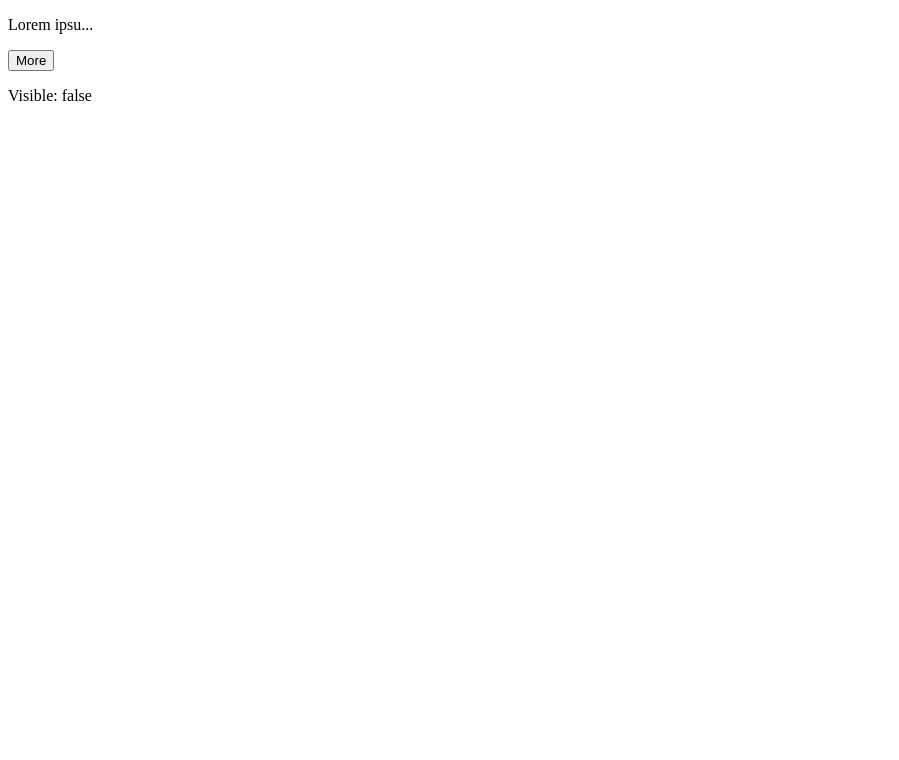
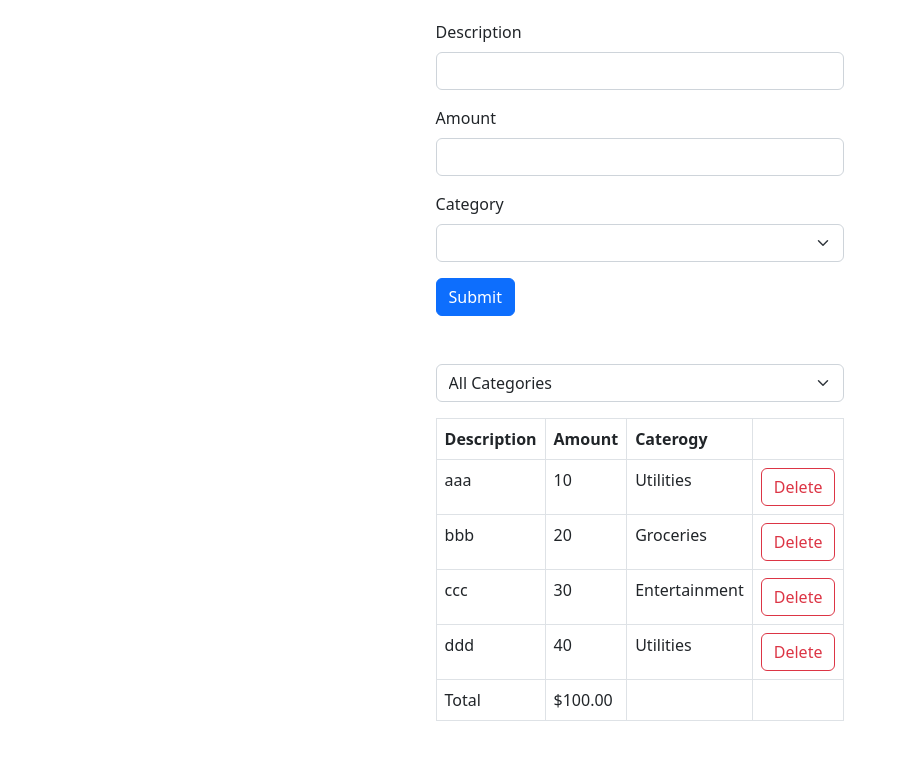
Before and after one commit to LucasSeverino/react-gaming-app, a React (Vite) app: page / in a window 1280 px wide. Shown: the top 760 px of the page, without its empty margins (0-899 px from the left). Built offline with nearby package versions, Linux system fonts and the light colour scheme.

Commit message:
feat: create expense-tracker component

```diff
--- a/package.json
+++ b/package.json
@@ -9,12 +9,15 @@
     "preview": "vite preview"
   },
   "dependencies": {
+    "@hookform/resolvers": "^2.9.11",
     "bootstrap": "^5.2.3",
     "immer": "^9.0.19",
     "react": "^18.2.0",
     "react-dom": "^18.2.0",
+    "react-hook-form": "7.43",
     "react-icons": "^4.7.1",
-    "styled-components": "^6.1.13"
+    "styled-components": "^6.1.13",
+    "zod": "^3.20.6"
   },
   "devDependencies": {
     "@types/react": "^18.0.27",
--- a/src/App.tsx
+++ b/src/App.tsx
@@ -1,19 +1,42 @@
+import ExpenseForm from "./expense-tracker/components/ExpenseForm";
+import ExpenseFilter from "./expense-tracker/components/ExpenseFilter";
+import ExpenseList from "./expense-tracker/components/ExpenseList";
 import { useState } from "react";
-import Like from "./components/Like/Like";
-import produce from "immer";
-import ExpandableText from "./components/ExpandableText/ExpandableText";
 
 const App = () => {
+  const [selectedCategory, setSelectedCategory] = useState("");
 
+  const [expenses, setExpenses] = useState([
+    { id: 1, description: "aaa", amount: 10, category: "Utilities" },
+    { id: 2, description: "bbb", amount: 20, category: "Groceries" },
+    { id: 3, description: "ccc", amount: 30, category: "Entertainment" },
+    { id: 4, description: "ddd", amount: 40, category: "Utilities" },
+  ]);
 
+  const visibleExpenses = selectedCategory
+    ? expenses.filter((e) => e.category === selectedCategory)
+    : expenses;
 
   return (
-    <ExpandableText maxChars={10}>
-      Lorem ipsum dolor sit, amet consectetur adipisicing elit. Ipsam accusantium itaque velit vel. Consequatur
-      quia veritatis vero, libero vitae exercitationem, aspernatur nostrum doloremque recusandae maiores voluptatum repellat alias
-      qui? Tempore.
-    </ExpandableText>
+    <div>
+      <div className="mb-5">
+        <ExpenseForm
+          onSubmit={(expense) =>
+            setExpenses([...expenses, { ...expense, id: expenses.length + 1 }])
+          }
+        ></ExpenseForm>
+      </div>
+      <div className="mb-3">
+        <ExpenseFilter
+          onSelectCategory={(category) => setSelectedCategory(category)}
+        ></ExpenseFilter>
+      </div>
+      <ExpenseList
+        expenses={visibleExpenses}
+        onDelete={(id) => setExpenses(expenses.filter((e) => e.id !== id))}
+      ></ExpenseList>
+    </div>
   );
-}
+};
 
 export default App;
--- /dev/null
+++ b/src/expense-tracker/categories.ts
@@ -0,0 +1,3 @@
+const categories = ["Groceries", "Utilities", "Entertainment"] as const;
+
+export default categories
--- /dev/null
+++ b/src/expense-tracker/components/ExpenseFilter.tsx
@@ -0,0 +1,23 @@
+import categories from "../categories";
+
+interface Props {
+  onSelectCategory: (category: string) => void;
+}
+
+const ExpenseFilter = ({ onSelectCategory }: Props) => {
+  return (
+    <select
+      className="form-select"
+      onChange={(event) => onSelectCategory(event.target.value)}
+    >
+      <option value="">All Categories</option>
+      {categories.map((category) => (
+        <option key={category} value={category}>
+          {category}
+        </option>
+      ))}
+    </select>
+  );
+};
+
+export default ExpenseFilter;
--- /dev/null
+++ b/src/expense-tracker/components/ExpenseForm.tsx
@@ -0,0 +1,100 @@
+import { z } from "zod";
+import { useForm, FieldValues } from "react-hook-form";
+import { zodResolver } from "@hookform/resolvers/zod";
+import categories from "../categories";
+
+const schema = z.object({
+  description: z
+    .string()
+    .min(3, { message: "Description should be at least 3 characters" })
+    .max(50),
+  amount: z
+    .number({ invalid_type_error: "Amount field is required" })
+    .min(0.01)
+    .max(100_000),
+  category: z.enum(categories, {
+    errorMap: () => ({ message: "Category is required" }),
+  }),
+});
+
+type ExpenseFormData = z.infer<typeof schema>;
+
+interface Props {
+  onSubmit: (data: ExpenseFormData) => void;
+}
+
+const ExpenseForm = ({ onSubmit }: Props) => {
+  const {
+    register,
+    handleSubmit,
+    reset,
+    formState: { errors },
+  } = useForm<ExpenseFormData>({ resolver: zodResolver(schema) });
+
+  return (
+    <form
+      onSubmit={handleSubmit((data) => {
+        onSubmit(data);
+        reset();
+      })}
+    >
+      <div className="mb-3">
+        <label htmlFor="description" className="form-label">
+          Description
+        </label>
+        <input
+          {...register("description")}
+          id="description"
+          type="text"
+          className="form-control"
+        />
+        {errors.description && (
+          <p className="text-danger">{errors.description.message}</p>
+        )}
+      </div>
+
+      <div className="mb-3">
+        <label htmlFor="amount" className="form-label">
+          Amount
+        </label>
+        <input
+          {...register("amount", { valueAsNumber: true })}
+          id="amount"
+          type="number"
+          className="form-control"
+        />
+        {errors.amount && (
+          <p className="text-danger">{errors.amount.message}</p>
+        )}
+      </div>
+
+      <div className="mb-3">
+        <label htmlFor="category" className="form-label">
+          Category
+        </label>
+        <select
+          {...register("category")}
+          className="form-select"
+          name="category"
+          id="category"
+        >
+          <option value=""></option>
+          {categories.map((category) => (
+            <option key={category} value={category}>
+              {category}
+            </option>
+          ))}
+        </select>
+        {errors.category && (
+          <p className="text-danger">{errors.category.message}</p>
+        )}
+      </div>
+
+      <button className="btn btn-primary" type="submit">
+        Submit
+      </button>
+    </form>
+  );
+};
+
+export default ExpenseForm;
--- /dev/null
+++ b/src/expense-tracker/components/ExpenseList.tsx
@@ -0,0 +1,60 @@
+interface Expense {
+  id: number;
+  description: string;
+  amount: number;
+  category: string;
+}
+
+interface Props {
+  expenses: Expense[];
+  onDelete: (id: number) => void;
+}
+
+const ExpenseList = ({ expenses, onDelete }: Props) => {
+  if (expenses.length === 0) return null;
+
+  return (
+    <table className="table table-bordered">
+      <thead>
+        <tr>
+          <th>Description</th>
+          <th>Amount</th>
+          <th>Caterogy</th>
+          <th></th>
+        </tr>
+      </thead>
+      <tbody>
+        {expenses.map((expense) => (
+          <tr key={expense.id}>
+            <td>{expense.description}</td>
+            <td>{expense.amount}</td>
+            <td>{expense.category}</td>
+            <td>
+              <button
+                className="btn btn-outline-danger"
+                onClick={() => onDelete(expense.id)}
+              >
+                Delete
+              </button>
+            </td>
+          </tr>
+        ))}
+      </tbody>
+      <tfoot>
+        <tr>
+          <td>Total</td>
+          <td>
+            $
+            {expenses
+              .reduce((acc, expense) => expense.amount + acc, 0)
+              .toFixed(2)}
+          </td>
+          <td></td>
+          <td></td>
+        </tr>
+      </tfoot>
+    </table>
+  );
+};
+
+export default ExpenseList;
--- /dev/null
+++ b/src/index.css
@@ -0,0 +1,8 @@
+body {
+    padding: 20px;
+}
+
+#root {
+    display: flex;
+    justify-content: center;
+}
```
Also changed, not shown: src/main.tsx (+8 -6 lines), 1 other file (tests, documents, lock files or other folders).
